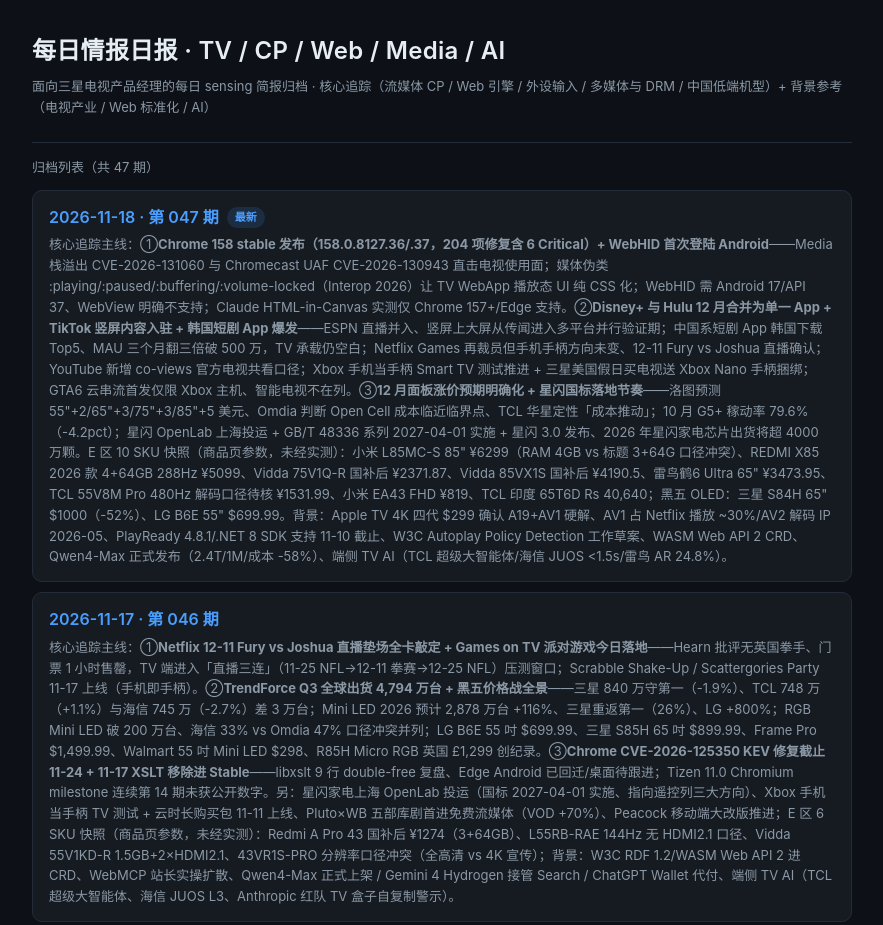
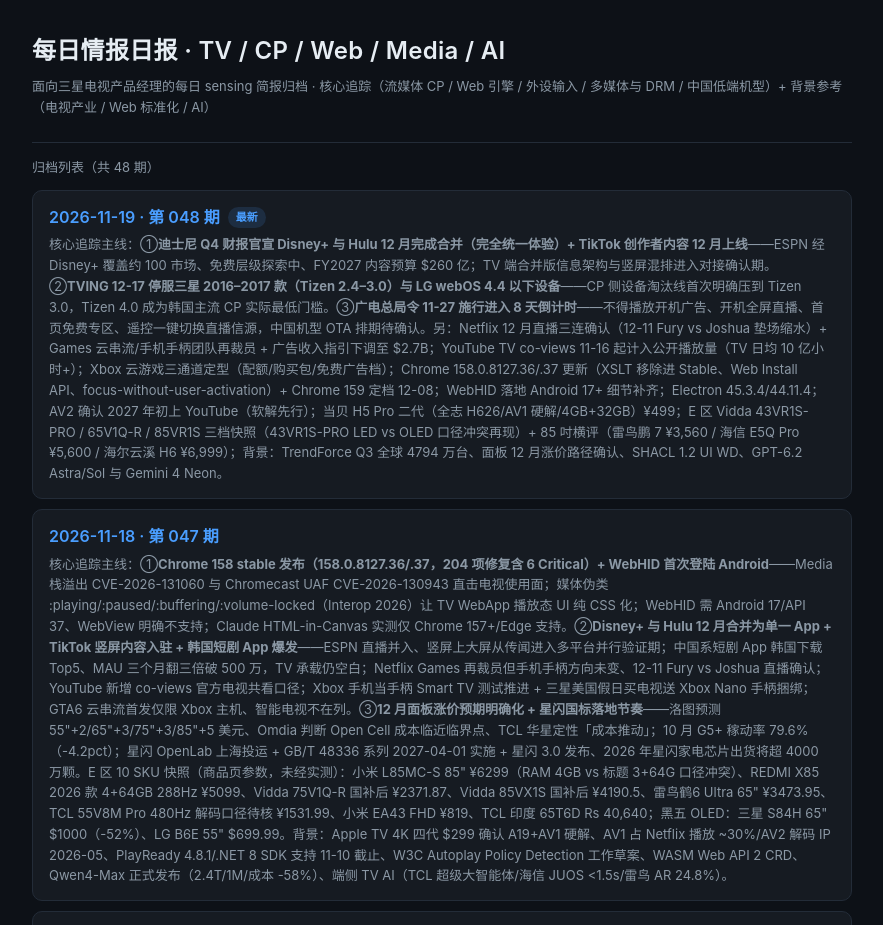
Before and after one commit to denisyq/DailySensingRepo, a plain HTML site: page index.html in a window 1280 px wide. Shown: the top 925 px of the page, without its empty margins (198-1081 px from the left). Drawn offline with Linux system fonts and the light colour scheme.

Commit message:
Add daily sensing briefing 2026-11-19

```diff
--- a/index.html
+++ b/index.html
@@ -32,10 +32,14 @@ footer{margin-top:32px;border-top:1px solid var(--border);padding-top:14px;
   <h1>每日情报日报 · TV / CP / Web / Media / AI</h1>
   <div class="sub">面向三星电视产品经理的每日 sensing 简报归档 · 核心追踪（流媒体 CP / Web 引擎 / 外设输入 / 多媒体与 DRM / 中国低端机型）+ 背景参考（电视产业 / Web 标准化 / AI）</div>
 
-  <div class="meta">归档列表（共 47 期）</div>
+  <div class="meta">归档列表（共 48 期）</div>
   <ul>
 <li>
-      <a href="reports/daily-briefing-2026-11-18.html">2026-11-18 · 第 047 期<span class="badge">最新</span></a>
+      <a href="reports/daily-briefing-2026-11-19.html">2026-11-19 · 第 048 期<span class="badge">最新</span></a>
+      <div class="desc">核心追踪主线：①<b>迪士尼 Q4 财报官宣 Disney+ 与 Hulu 12 月完成合并（完全统一体验）+ TikTok 创作者内容 12 月上线</b>——ESPN 经 Disney+ 覆盖约 100 市场、免费层级探索中、FY2027 内容预算 $260 亿；TV 端合并版信息架构与竖屏混排进入对接确认期。②<b>TVING 12-17 停服三星 2016–2017 款（Tizen 2.4–3.0）与 LG webOS 4.4 以下设备</b>——CP 侧设备淘汰线首次明确压到 Tizen 3.0，Tizen 4.0 成为韩国主流 CP 实际最低门槛。③<b>广电总局令 11-27 施行进入 8 天倒计时</b>——不得播放开机广告、开机全屏直播、首页免费专区、遥控一键切换直播信源，中国机型 OTA 排期待确认。另：Netflix 12 月直播三连确认（12-11 Fury vs Joshua 垫场缩水）+ Games 云串流/手机手柄团队再裁员 + 广告收入指引下调至 $2.7B；YouTube TV co-views 11-16 起计入公开播放量（TV 日均 10 亿小时+）；Xbox 云游戏三通道定型（配额/购买包/免费广告档）；Chrome 158.0.8127.36/.37 更新（XSLT 移除进 Stable、Web Install API、focus-without-user-activation）+ Chrome 159 定档 12-08；WebHID 落地 Android 17+ 细节补齐；Electron 45.3.4/44.11.4；AV2 确认 2027 年初上 YouTube（软解先行）；当贝 H5 Pro 二代（全志 H626/AV1 硬解/4GB+32GB）¥499；E 区 Vidda 43VR1S-PRO / 65V1Q-R / 85VR1S 三档快照（43VR1S-PRO LED vs OLED 口径冲突再现）+ 85 吋横评（雷鸟鹏 7 ¥3,560 / 海信 E5Q Pro ¥5,600 / 海尔云溪 H6 ¥6,999）；背景：TrendForce Q3 全球 4794 万台、面板 12 月涨价路径确认、SHACL 1.2 UI WD、GPT-6.2 Astra/Sol 与 Gemini 4 Neon。</div>
+    </li>
+<li>
+      <a href="reports/daily-briefing-2026-11-18.html">2026-11-18 · 第 047 期</a>
       <div class="desc">核心追踪主线：①<b>Chrome 158 stable 发布（158.0.8127.36/.37，204 项修复含 6 Critical）+ WebHID 首次登陆 Android</b>——Media 栈溢出 CVE-2026-131060 与 Chromecast UAF CVE-2026-130943 直击电视使用面；媒体伪类 :playing/:paused/:buffering/:volume-locked（Interop 2026）让 TV WebApp 播放态 UI 纯 CSS 化；WebHID 需 Android 17/API 37、WebView 明确不支持；Claude HTML-in-Canvas 实测仅 Chrome 157+/Edge 支持。②<b>Disney+ 与 Hulu 12 月合并为单一 App + TikTok 竖屏内容入驻 + 韩国短剧 App 爆发</b>——ESPN 直播并入、竖屏上大屏从传闻进入多平台并行验证期；中国系短剧 App 韩国下载 Top5、MAU 三个月翻三倍破 500 万，TV 承载仍空白；Netflix Games 再裁员但手机手柄方向未变、12-11 Fury vs Joshua 直播确认；YouTube 新增 co-views 官方电视共看口径；Xbox 手机当手柄 Smart TV 测试推进 + 三星美国假日买电视送 Xbox Nano 手柄捆绑；GTA6 云串流首发仅限 Xbox 主机、智能电视不在列。③<b>12 月面板涨价预期明确化 + 星闪国标落地节奏</b>——洛图预测 55"+2/65"+3/75"+3/85"+5 美元、Omdia 判断 Open Cell 成本临近临界点、TCL 华星定性「成本推动」；10 月 G5+ 稼动率 79.6%（-4.2pct）；星闪 OpenLab 上海投运 + GB/T 48336 系列 2027-04-01 实施 + 星闪 3.0 发布、2026 年星闪家电芯片出货将超 4000 万颗。E 区 10 SKU 快照（商品页参数，未经实测）：小米 L85MC-S 85" ¥6299（RAM 4GB vs 标题 3+64G 口径冲突）、REDMI X85 2026 款 4+64GB 288Hz ¥5099、Vidda 75V1Q-R 国补后 ¥2371.87、Vidda 85VX1S 国补后 ¥4190.5、雷鸟鹤6 Ultra 65" ¥3473.95、TCL 55V8M Pro 480Hz 解码口径待核 ¥1531.99、小米 EA43 FHD ¥819、TCL 印度 65T6D Rs 40,640；黑五 OLED：三星 S84H 65" $1000（-52%）、LG B6E 55" $699.99。背景：Apple TV 4K 四代 $299 确认 A19+AV1 硬解、AV1 占 Netflix 播放 ~30%/AV2 解码 IP 2026-05、PlayReady 4.8.1/.NET 8 SDK 支持 11-10 截止、W3C Autoplay Policy Detection 工作草案、WASM Web API 2 CRD、Qwen4-Max 正式发布（2.4T/1M/成本 -58%）、端侧 TV AI（TCL 超级大智能体/海信 JUOS <1.5s/雷鸟 AR 24.8%）。</div>
     </li>
 <li>
```
